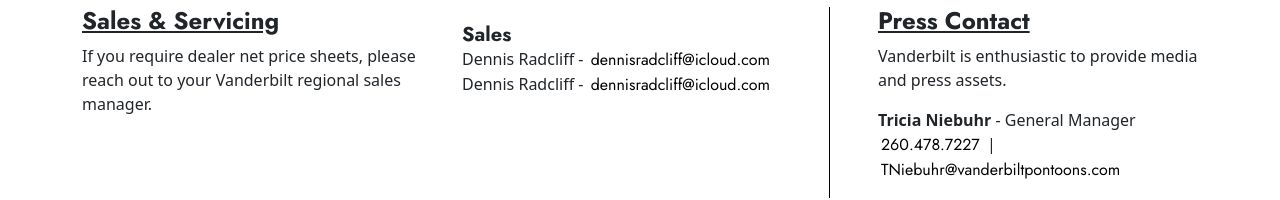
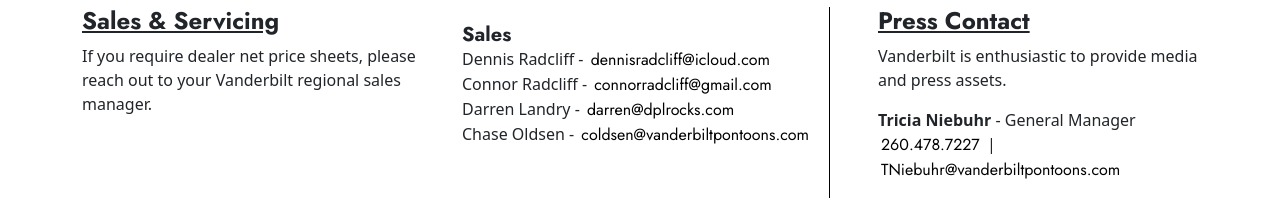
Before and after one commit to megsra17/Vanderbilt-Resources, a Vue app: page / in a window 1280 px wide. Shown: the part 397-597 px from the top of the page. Built offline with nearby package versions, Linux system fonts and the light colour scheme; no server answers; sample sign-in values are in the browser's storage; a web font is replaced by a local one.

Commit message:
sales people

```diff
--- a/src/views/Home.vue
+++ b/src/views/Home.vue
@@ -77,9 +77,24 @@
             </a>
           </p>
           <p class="mb-0">
-            Dennis Radcliff -
-            <a :href="getContactLink('dennisradcliff@icloud.com')" class="text-decoration-none">
-              dennisradcliff@icloud.com
+            Connor Radcliff -
+            <a :href="getContactLink('connorradcliff@gmail.com')" class="text-decoration-none">
+              connorradcliff@gmail.com
+            </a>
+          </p>
+          <p class="mb-0">
+            Darren Landry -
+            <a :href="getContactLink('darren@dplrocks.com')" class="text-decoration-none">
+              darren@dplrocks.com
+            </a>
+          </p>
+          <p class="mb-0">
+            Chase Oldsen -
+            <a
+              :href="getContactLink('coldsen@vanderbiltpontoons.com')"
+              class="text-decoration-none"
+            >
+              coldsen@vanderbiltpontoons.com
             </a>
           </p>
         </div>
```
